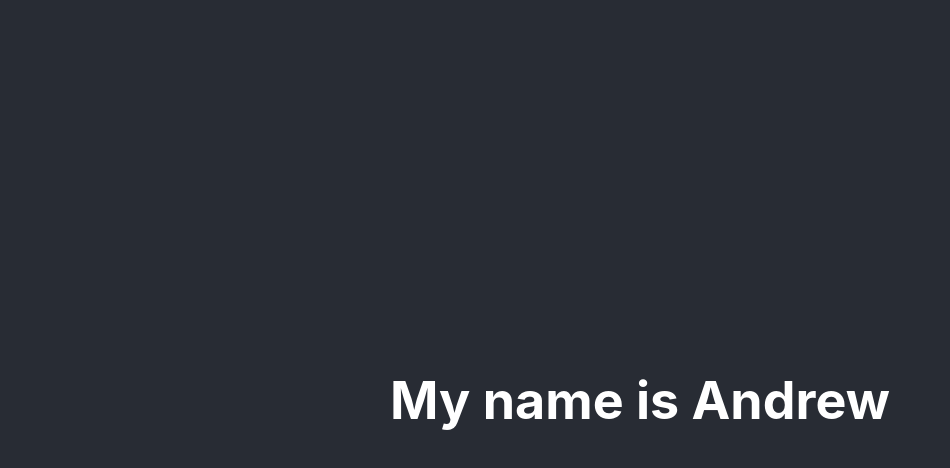
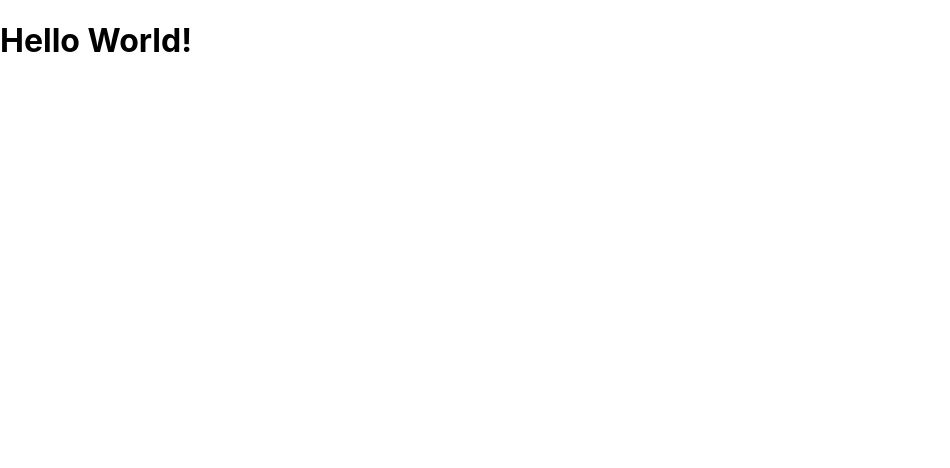
Before and after one commit to nscsp-it/your-first-contribution, a React (Create React App) app: page / in a window 1280 px wide. Shown: the top 468 px of the page, without its empty margins (0-950 px from the left). Built offline with nearby package versions, Linux system fonts and the light colour scheme.

Commit message:
Update App.js

```diff
--- a/src/App.js
+++ b/src/App.js
@@ -1,14 +1,13 @@
-import logo from './logo.svg';
-import './App.css';
+import React, { Component } from 'react';
 
-function App() {
-  return (
-    <div className="App">
-      <header className="App-header">
-       <h1> My name is Andrew </h1>
-      </header>
-    </div>
-  );
+class App extends Component {
+  render() {
+    return (
+      <div className="App">
+        <h1>Hello World!</h1>
+      </div>
+    );
+  }
 }
 
 export default App;
```
